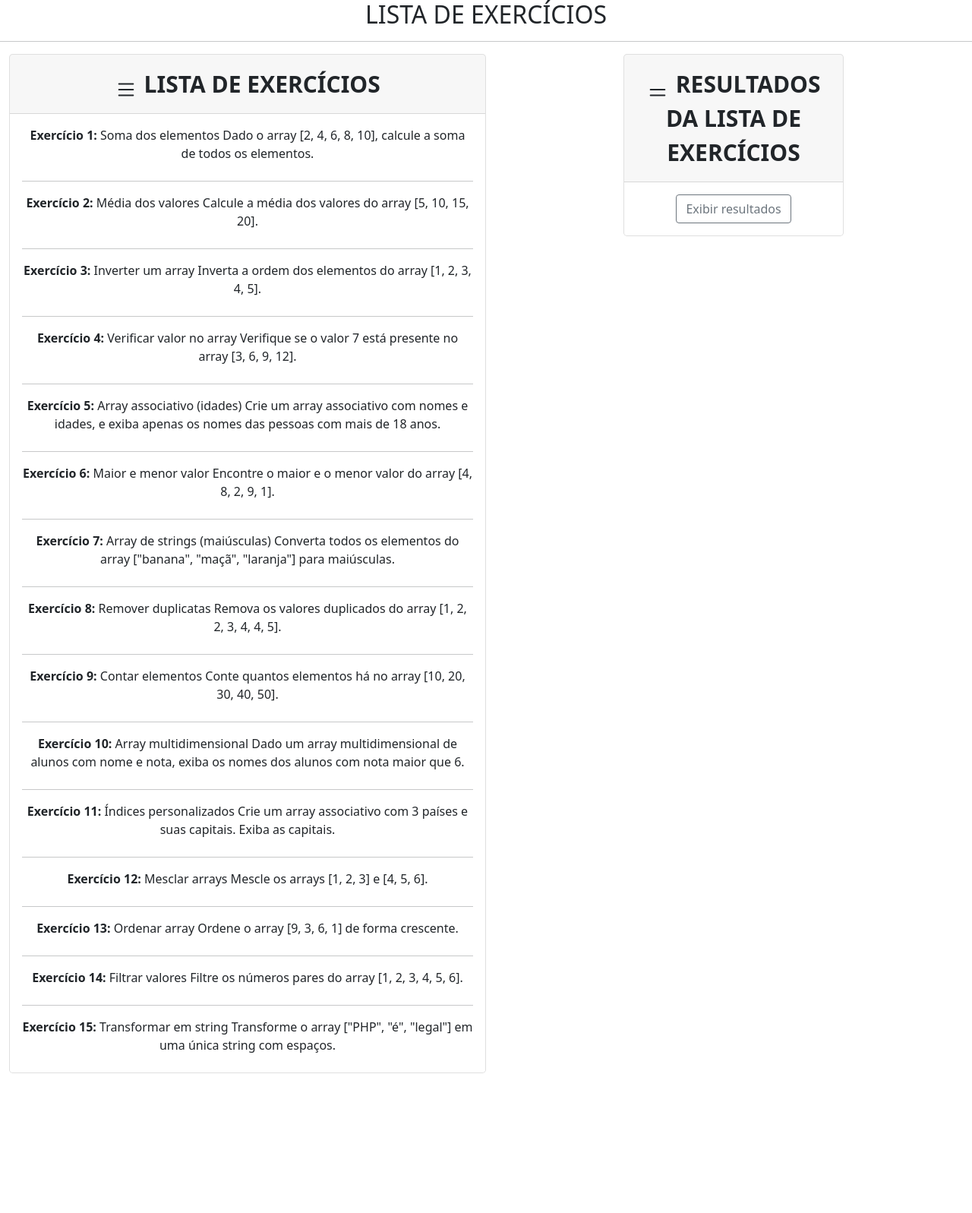
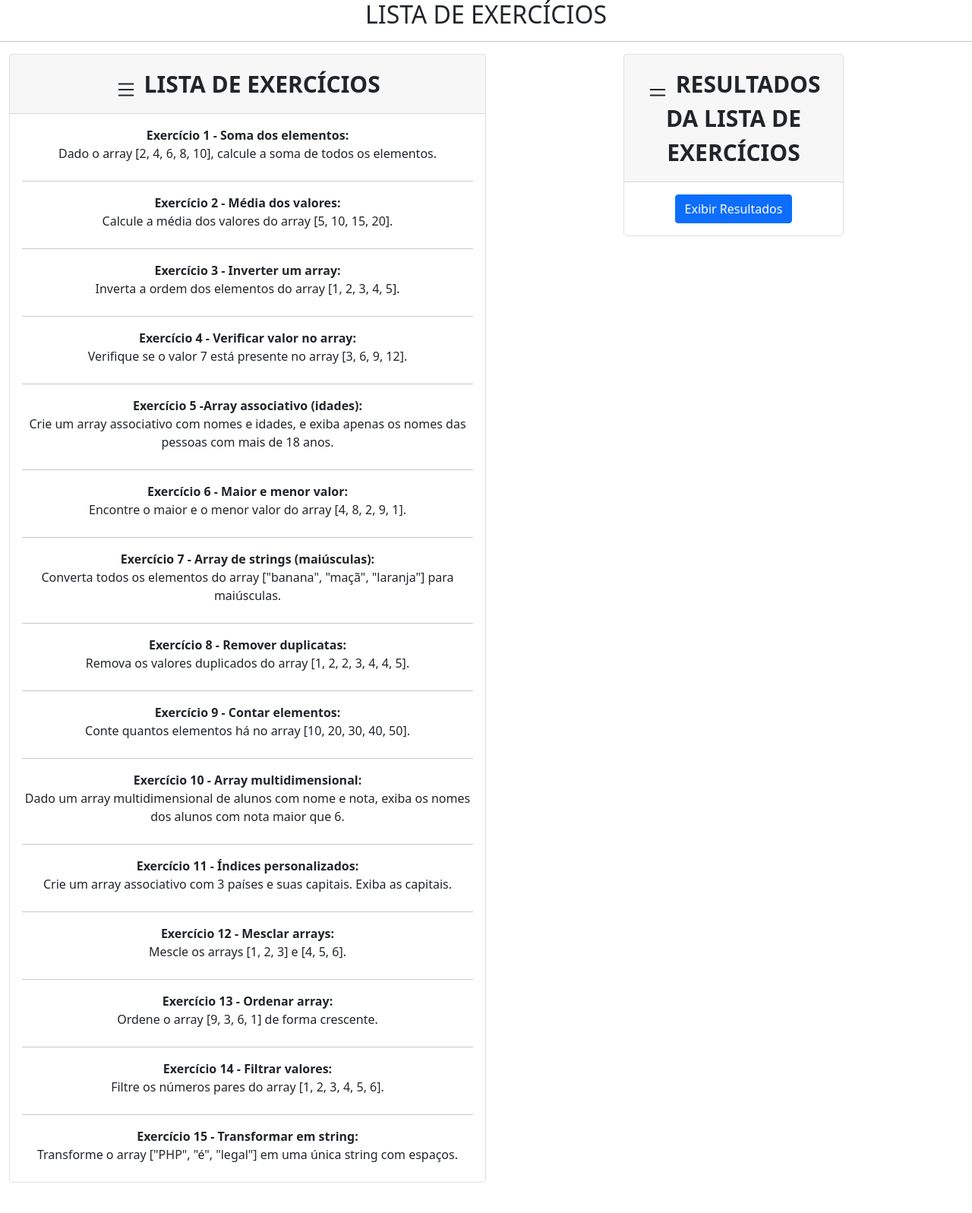
Before and after one commit to LGMVasconcelos/AulasSenai, a PHP site: page / in a window 1280 px wide. Shown: the whole page at 76% size. Before the commit the page ends 1413 px from the top, so only its background shows below. Run offline with PHP 8.4, Linux system fonts and the light colour scheme.

Commit message:
Lista de exercícios em php + bootstrap que foram realizados em sala

```diff
--- a/Aula14/index.php
+++ b/Aula14/index.php
@@ -1,9 +1,3 @@
-<?php
-$exibindo = false;
-if ($_SERVER['REQUEST_METHOD'] === 'POST') {
-    $exibindo = true;
-}
-?>
 <!DOCTYPE html>
 <html lang="pt-br">
 
@@ -13,7 +7,6 @@ if ($_SERVER['REQUEST_METHOD'] === 'POST') {
     <script src="https://cdn.jsdelivr.net/npm/bootstrap@5.0.2/dist/js/bootstrap.bundle.min.js" integrity="sha384-MrcW6ZMFYlzcLA8Nl+NtUVF0sA7MsXsP1UyJoMp4YLEuNSfAP+JcXn/tWtIaxVXM" crossorigin="anonymous"></script>
     <title>Lista de exercícios</title>
 </head>
-
 <body>
     <center>
         <h2>LISTA DE EXERCÍCIOS</h2>
@@ -29,52 +22,52 @@ if ($_SERVER['REQUEST_METHOD'] === 'POST') {
                 </div>
                 <div class="card-body">
                     <form action="index.php" method="post">
-                        <label class="form-label"><b>Exercício 1:</b> Soma dos elementos
+                        <label class="form-label"><b>Exercício 1 - Soma dos elementos:<br></b>
                             Dado o array [2, 4, 6, 8, 10], calcule a soma de todos os elementos. </label>
                         <hr />
-                        <label class="form-label"><b>Exercício 2:</b> Média dos valores
+                        <label class="form-label"><b>Exercício 2 - Média dos valores:<br></b>
                             Calcule a média dos valores do array [5, 10, 15, 20]. </label>
                         <hr />
-                        <label class="form-label"><b>Exercício 3:</b> Inverter um array
+                        <label class="form-label"><b>Exercício 3 - Inverter um array: <br></b>
                             Inverta a ordem dos elementos do array [1, 2, 3, 4, 5]. </label>
                         <hr />
-                        <label class="form-label"><b>Exercício 4:</b> Verificar valor no array
+                        <label class="form-label"><b>Exercício 4 - Verificar valor no array:<br></b>
                             Verifique se o valor 7 está presente no array [3, 6, 9, 12]. </label>
                         <hr />
-                        <label class="form-label"><b>Exercício 5:</b> Array associativo (idades)
+                        <label class="form-label"><b>Exercício 5 -Array associativo (idades):<br></b>
                             Crie um array associativo com nomes e idades, e exiba apenas os nomes das
                             pessoas com mais de 18 anos. </label>
                         <hr />
-                        <label class="form-label"><b>Exercício 6:</b> Maior e menor valor
+                        <label class="form-label"><b>Exercício 6 - Maior e menor valor:<br></b>
                             Encontre o maior e o menor valor do array [4, 8, 2, 9, 1]. </label>
                         <hr />
-                        <label class="form-label"><b>Exercício 7:</b> Array de strings (maiúsculas)
+                        <label class="form-label"><b>Exercício 7 - Array de strings (maiúsculas):<br></b>
                             Converta todos os elementos do array ["banana", "maçã", "laranja"] para
                             maiúsculas. </label>
                         <hr />
-                        <label class="form-label"><b>Exercício 8:</b> Remover duplicatas
+                        <label class="form-label"><b>Exercício 8 - Remover duplicatas:<br></b>
                             Remova os valores duplicados do array [1, 2, 2, 3, 4, 4, 5]. </label>
                         <hr />
-                        <label class="form-label"><b>Exercício 9:</b> Contar elementos
+                        <label class="form-label"><b>Exercício 9 - Contar elementos:<br></b>
                             Conte quantos elementos há no array [10, 20, 30, 40, 50]. </label>
                         <hr />
-                        <label class="form-label"><b>Exercício 10:</b> Array multidimensional
+                        <label class="form-label"><b>Exercício 10 - Array multidimensional:<br></b>
                             Dado um array multidimensional de alunos com nome e nota, exiba os nomes
                             dos alunos com nota maior que 6. </label>
                         <hr />
-                        <label class="form-label"><b>Exercício 11:</b> Índices personalizados
+                        <label class="form-label"><b>Exercício 11 - Índices personalizados:<br></b>
                             Crie um array associativo com 3 países e suas capitais. Exiba as capitais. </label>
                         <hr />
-                        <label class="form-label"><b>Exercício 12:</b> Mesclar arrays
+                        <label class="form-label"><b>Exercício 12 - Mesclar arrays:<br></b>
                             Mescle os arrays [1, 2, 3] e [4, 5, 6]. </label>
                         <hr />
-                        <label class="form-label"><b>Exercício 13:</b> Ordenar array
+                        <label class="form-label"><b>Exercício 13 - Ordenar array:<br></b>
                             Ordene o array [9, 3, 6, 1] de forma crescente. </label>
                         <hr />
-                        <label class="form-label"><b>Exercício 14:</b> Filtrar valores
+                        <label class="form-label"><b>Exercício 14 - Filtrar valores:<br></b>
                             Filtre os números pares do array [1, 2, 3, 4, 5, 6]. </label>
                         <hr />
-                        <label class="form-label"><b>Exercício 15:</b> Transformar em string
+                        <label class="form-label"><b>Exercício 15 - Transformar em string:<br></b>
                             Transforme o array ["PHP", "é", "legal"] em uma única string com espaços.</label>
                     </form>
                 </div>
@@ -206,44 +199,30 @@ if ($_SERVER['REQUEST_METHOD'] === 'POST') {
                             echo "<p><b>Exercício 15:</b> String resultante: $string.</p>";
                             ?>
                         </div>
-                        <button type="submit" name="toggle_resultados" class="btn btn-outline-secondary" id="toggleButton">
-                            <?php echo $exibindo ? 'Ocultar resultados' : 'Exibir resultados'; ?>
-                        </button>
-
-                        <script>
-                            var resultados = document.getElementById('resultados');
-                            resultados.style.display = <?php echo $exibindo ? "'block'" : "'none'"; ?>;
-
-                            document.getElementById('toggleButton').addEventListener('click', function(e) {
-                                e.preventDefault();
-                                if (resultados.style.display === 'none') {
-                                    resultados.style.display = 'block';
-                                    this.textContent = 'Ocultar resultados';
-                                    var input = document.createElement('input');
-                                    input.type = 'hidden';
-                                    input.name = 'exibir_resultados';
-                                    input.value = '1';
-                                    this.form.appendChild(input);
-                                } else {
-                                    resultados.style.display = 'none';
-                                    this.textContent = 'Exibir resultados';
-
-                                    var input = document.createElement('input');
-                                    input.type = 'hidden';
-                                    input.name = 'ocultar_resultados';
-                                    input.value = '1';
-                                    this.form.appendChild(input);
-                                }
-
-                                this.form.submit();
-                            });
-                        </script>
-                        <form action="index.php" method="post">
-                        </form>
+                        <button id="exibicao" class="btn btn-primary" onclick="exibirResultados()">Exibir Resultados</button>
                     </div>
                 </div>
             </div>
         </div>
+
+        <script>
+            function exibirResultados() {
+                const resultados = document.getElementById('resultados');
+                const exibicao = document.getElementById('exibicao');
+                if (resultados.style.display === 'none') {
+                    resultados.style.display = 'block';
+                    exibicao.textContent = 'Ocultar Resultados';
+                    exibicao.classList.remove('btn-primary');
+                    exibicao.classList.add('btn-secondary');
+                } else {
+                    resultados.style.display = 'none';
+                    exibicao.textContent = 'Exibir Resultados';
+                    exibicao.classList.remove('btn-secondary');
+                    exibicao.classList.add('btn-primary');
+                }
+            }
+        </script>
+    </div>
     </div>
     </div>
     </div>
```
